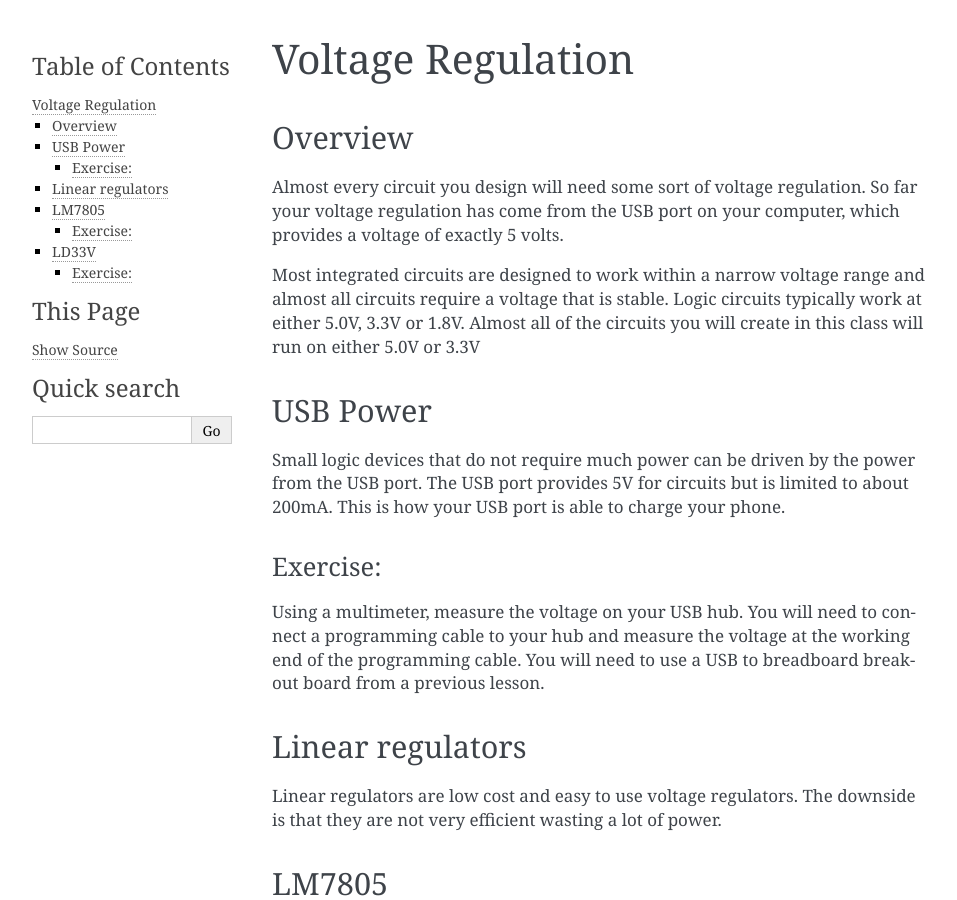
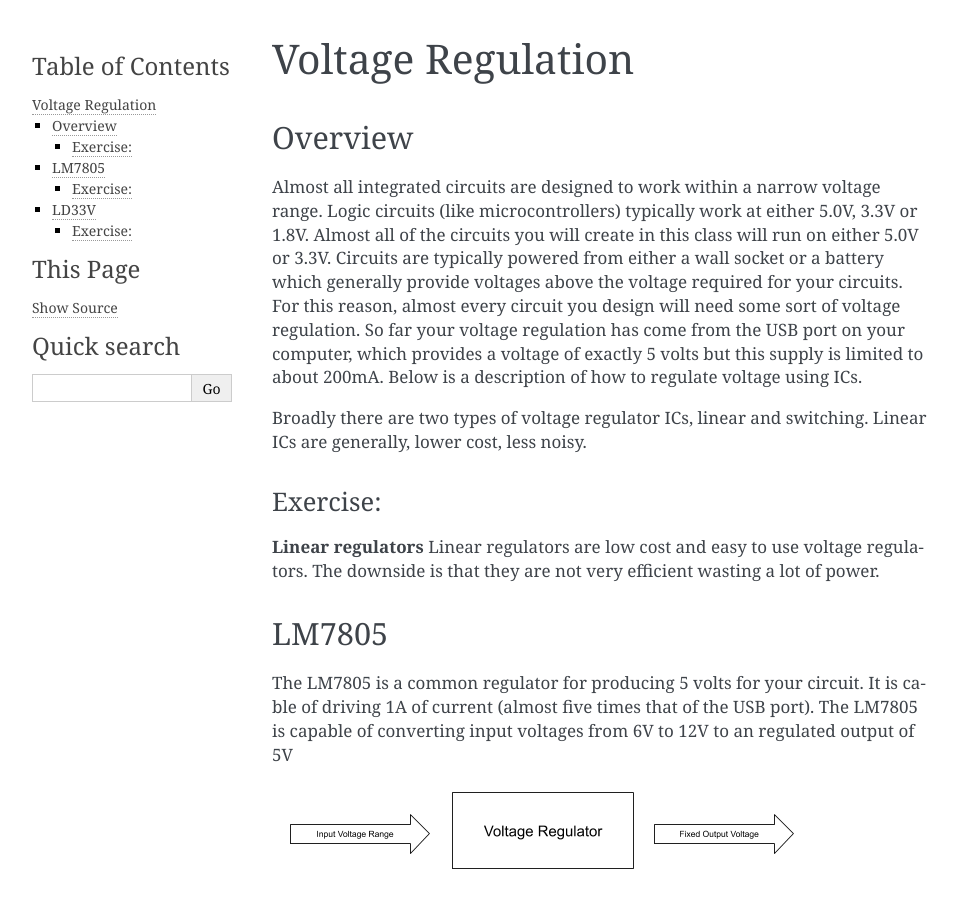
Before and after one commit to maxtkc/mvths-wiki, a Sphinx documentation site: the page built from docs/055a-voltage-regulation.rst, in a window 1280 px wide and 900 px high. Shown: the whole window, without its empty margins (148-1105 px from the left). Built offline with Sphinx 7.4.7, drawn with Linux system fonts in a browser that asks for light colours; pages that are not in the unit, such as notebooks, are missing from menus.

Commit message:
Update 055a-voltage-regulation.rst

```diff
--- a/docs/055a-voltage-regulation.rst
+++ b/docs/055a-voltage-regulation.rst
@@ -4,23 +4,16 @@ Voltage Regulation
 Overview
 --------
 
-Almost every circuit you design will need some sort of voltage regulation. So far your voltage regulation has come from the USB port on your computer, which provides a voltage of exactly 5 volts.
+Almost all integrated circuits are designed to work within a narrow voltage range. Logic circuits (like microcontrollers) typically work at either 5.0V, 3.3V or 1.8V. Almost all of the circuits you will create in this class will run on either 5.0V or 3.3V. Circuits are typically powered from either a wall socket or a battery which generally provide voltages above the voltage required for your circuits. For this reason, almost every circuit you design will need some sort of voltage regulation. So far your voltage regulation has come from the USB port on your computer, which provides a voltage of exactly 5 volts but this supply is limited to about 200mA. Below is a description of how to regulate voltage using ICs.
 
-Most integrated circuits are designed to work within a narrow voltage range and almost all circuits require a voltage that is stable. Logic circuits typically work at either 5.0V, 3.3V or 1.8V. Almost all of the circuits you will create in this class will run on either 5.0V or 3.3V
+Broadly there are two types of voltage regulator ICs, linear and switching. Linear ICs are generally, lower cost, less noisy.
 
-USB Power
----------
 
-Small logic devices that do not require much power can be driven by the power from the USB port. The USB port provides 5V for circuits but is limited to about 200mA. This is how your USB port is able to charge your phone.
 
 Exercise:
 ~~~~~~~~~
 
-Using a multimeter, measure the voltage on your USB hub. You will need to connect a programming cable to your hub and measure the voltage at the working end of the programming cable. You will need to use a USB to breadboard breakout board from a previous lesson.
-
-Linear regulators
------------------
-
+**Linear regulators**
 Linear regulators are low cost and easy to use voltage regulators. The downside is that they are not very efficient wasting a lot of power.
 
 LM7805
```
